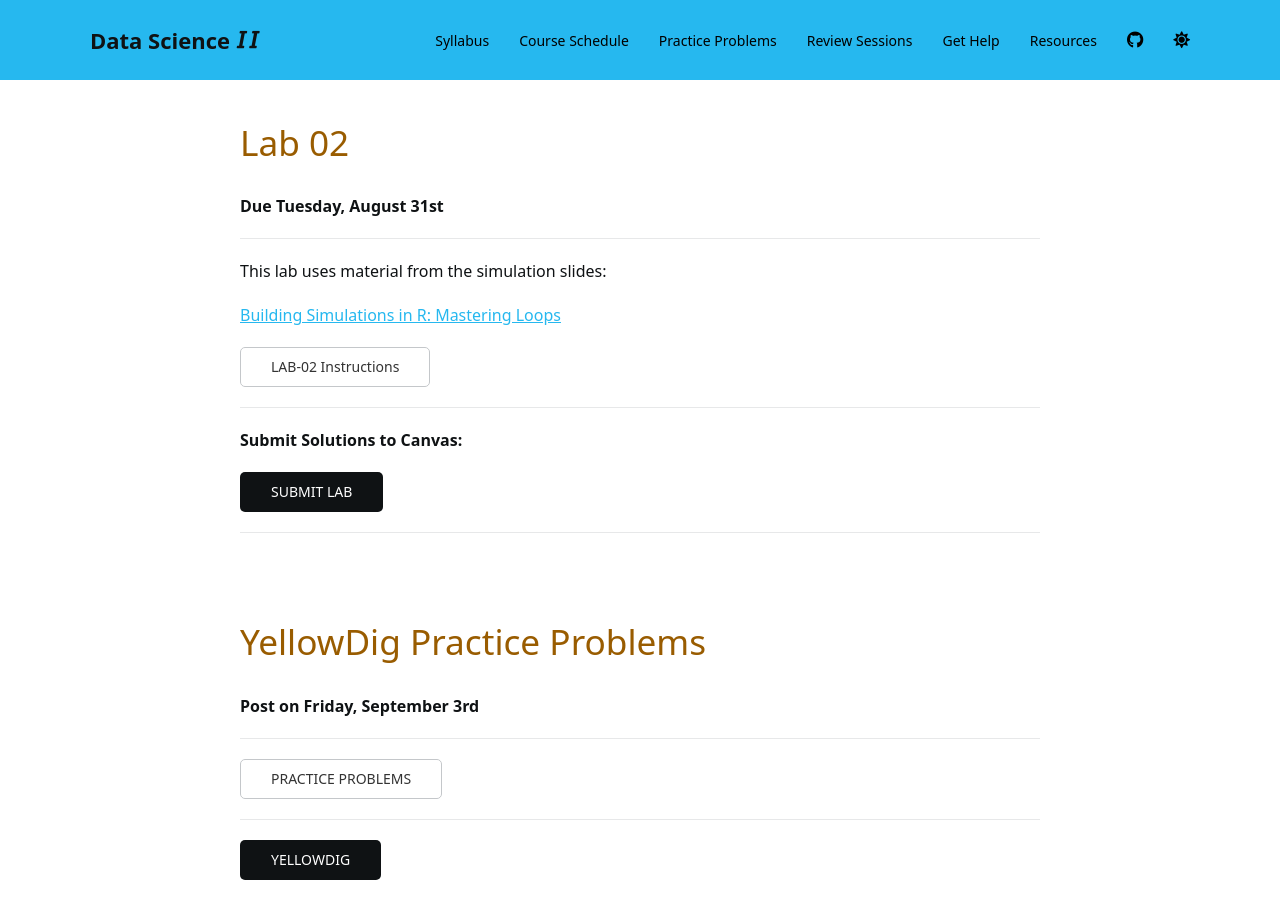
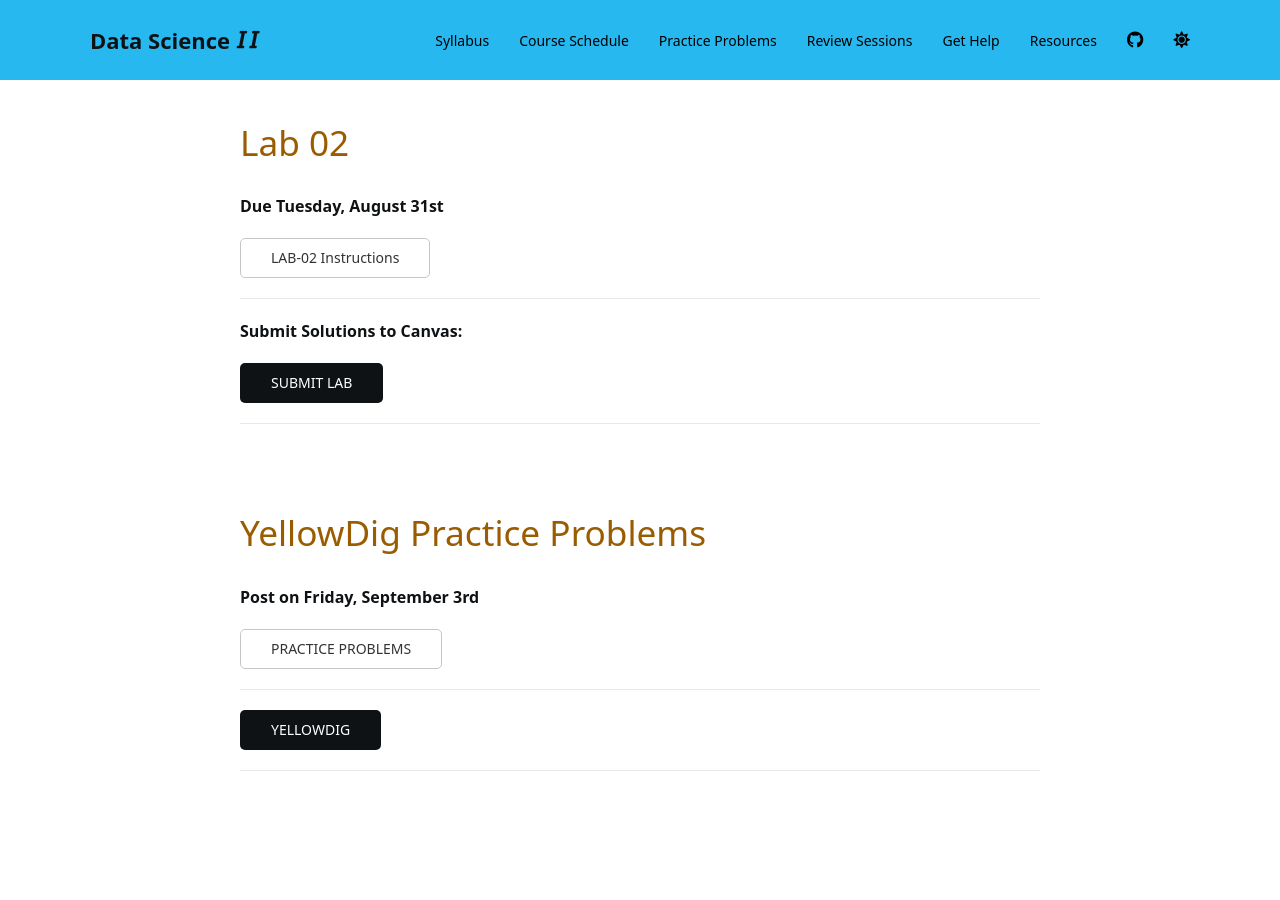
Before and after one commit to Watts-College/cpp-527-fall-2021, a Jekyll site: the page built from schedule.md, in a window 1280 px wide and 900 px high, scrolled down 20806 px. Built offline with Jekyll 4.4.1, drawn with Linux system fonts in a browser that asks for light colours; nearby versions of some CDN libraries; a script bundle is joined from its source files by our own code; library files that are not in the unit come from our copies; a style sheet for code colours, icons or effects is not loaded.

Commit message:
Update schedule.md

```diff
--- a/schedule.md
+++ b/schedule.md
@@ -830,12 +830,6 @@ plot_ci( df=results )
 
 **Due {{page.labs.lab-02}}**
 
-<hr>
-
-This lab uses material from the simulation slides:
-
-[Building Simulations in R: Mastering Loops](../lectures/p-02-loops.html)
-
 <a class="uk-button uk-button-default" href="../labs/lab-02-instructions.html">LAB-02 Instructions</a>
 
 <hr>
@@ -855,9 +849,6 @@ This lab uses material from the simulation slides:
 ## YellowDig Practice Problems
 
 **Post on {{page.yellowdig.post-03}}**
-
-
-<hr>
 
 <a class="uk-button uk-button-default" href="../practice/week-02/">PRACTICE PROBLEMS</a>
 
```
